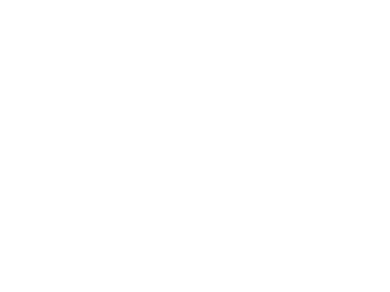
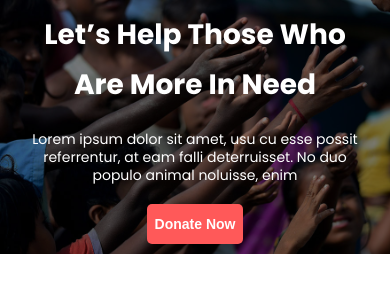
Before and after one commit to yeasinrafee/Donate-website, a plain HTML site: page index.html in a window 390 px wide. Drawn offline with Linux system fonts and the light colour scheme.

Commit message:
Banner secton full responsible

```diff
--- a/index.html
+++ b/index.html
@@ -13,5 +13,22 @@
 </head>
 <body>
 
+    <header>
+        <section class="section-banner">
+            <div class="banner-container">
+                <h1 class="heading-primary">Let’s Help Those Who Are More In Need</h1>
+                <p class="text">Lorem ipsum dolor sit amet, usu cu esse possit referrentur, at eam falli deterruisset. No duo populo animal noluisse, enim</p>
+                <button class="btn">Donate Now</button>
+            </div>
+        </section>
+    </header>
+
+    <main>
+
+    </main>
+
+    <footer>
+
+    </footer>
 </body>
 </html>
--- a/styles/responsive.css
+++ b/styles/responsive.css
@@ -0,0 +1,23 @@
+/* Mobile Responsive */
+@media screen and (max-width: 576px) {
+    .section-banner{
+        padding: 10px 20px;
+    }
+    .banner-container{
+        width: 100%;
+        height: 100%;
+    }
+    .heading-primary{
+        font-size: 28px;
+        line-height: 50px;
+    }
+    .text{
+        font-size: 14px;
+        line-height: 18px;
+        margin-bottom: 20px;
+    }
+    .btn{
+        padding: 12px 8px;
+        font-size: 14px;
+    }
+}
--- a/styles/styles.css
+++ b/styles/styles.css
@@ -0,0 +1,56 @@
+/* Font link */
+  @import url('https://fonts.googleapis.com/css2?family=Poppins:wght@400;500;600;700&display=swap');
+
+
+*{
+    margin: 0;
+    padding: 0;
+    box-sizing: border-box;
+}
+body{
+    font-family: 'Poppins', sans-serif;
+}
+.heading-primary{
+    font-weight: 700;
+    font-size: 65px;
+    line-height: 79px;
+    color: #FFFFFF;
+    margin-bottom: 20px;
+}
+.text{
+    font-size: 18px;
+    line-height: 28px;
+    color: #FFFFFF;
+    margin-bottom: 30px;
+}
+.btn{
+    padding: 16px 12px;
+    background: #FF5959;
+    border-radius: 5px;
+    font-weight: 600;
+    font-size: 20px;
+    color: #FFFFFF;
+    border: none;
+    cursor: pointer;
+}
+
+/* Banner-section */
+.section-banner{
+    width: 100%;
+    height: 100%;
+    padding: 175px 308px;
+    background-size: cover;
+    background-repeat: no-repeat;
+    background-image: url('../images/donation13.jpg');
+    background-color: grey;
+    background-blend-mode: multiply;
+
+    display: flex;
+    align-items: center;
+    justify-content: center;
+}
+.banner-container{
+    text-align: center;
+    width: 826px;
+    height: 320px;
+}
```
